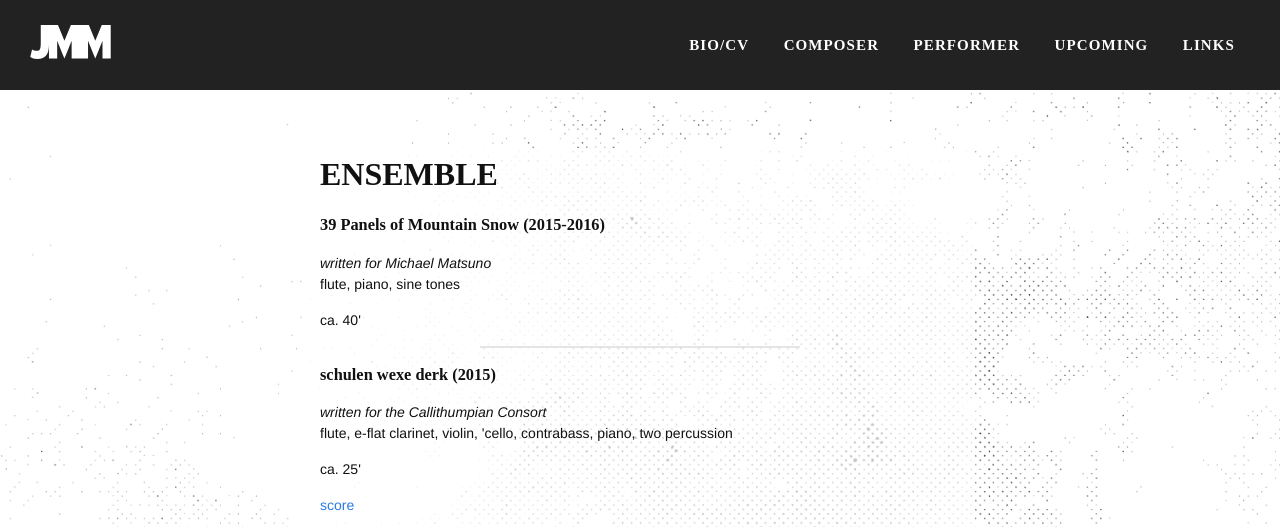
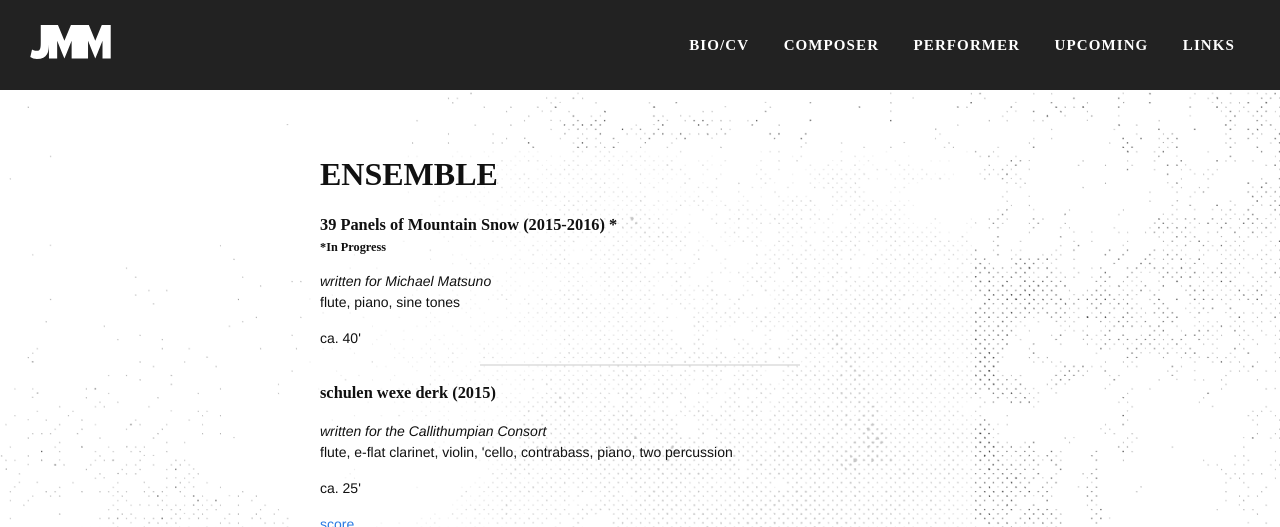
Before and after one commit to justinmurphymancini/justinmurphymancini.github.io, a Jekyll site: the page built from compositions.html, in a window 1280 px wide, cut to the strip 0-527 px from the top of the page. Built offline with Jekyll 4.4.1, drawn with Linux system fonts in a browser that asks for light colours; nearby versions of some CDN libraries; some of the changed text lies outside the part shown.

Commit message:
Added in progress style for compositions

```diff
--- a/_sass/_style.sass
+++ b/_sass/_style.sass
@@ -105,6 +105,9 @@
                 line-height: 15px
                 margin-bottom: 10px
 
+.progress
+    display: block
+    font-size: .75em
 
 .location
     font-weight: normal
--- a/compositions.html
+++ b/compositions.html
@@ -8,7 +8,12 @@
     <h1>Ensemble</h1>
     {% for composition in site.data.compositions-ensemble %}
       <div class="piece">
-        <h3>{{ composition.title }} ({{composition.date}})</h3>
+        <h3>{{ composition.title }} ({{composition.date}})
+          {% if composition.status == "incomplete" %}*
+            <span class="progress">*In Progress</span>
+          {% endif %}
+
+        </h3>
         {% if composition.dedication %}
           <em>{{composition.dedication}}</em>
         {% endif %}
@@ -32,7 +37,11 @@
     <h1>Solo</h1>
     {% for composition in site.data.compositions-solo %}
       <div class="piece">
-        <h3>{{ composition.title }} ({{composition.date}})</h3>
+        <h3>{{ composition.title }} ({{composition.date}})
+          {% if composition.status == "incomplete" %}*
+            <span class="progress">*In Progress</span>
+          {% endif %}
+        </h3>
         {% if composition.dedication %}
           <em>{{composition.dedication}}</em>
         {% endif %}
```
